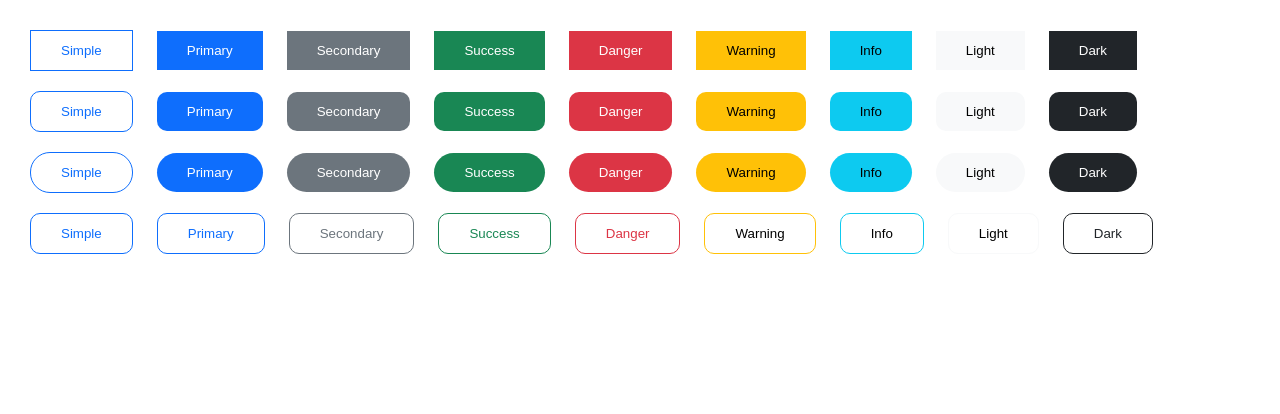
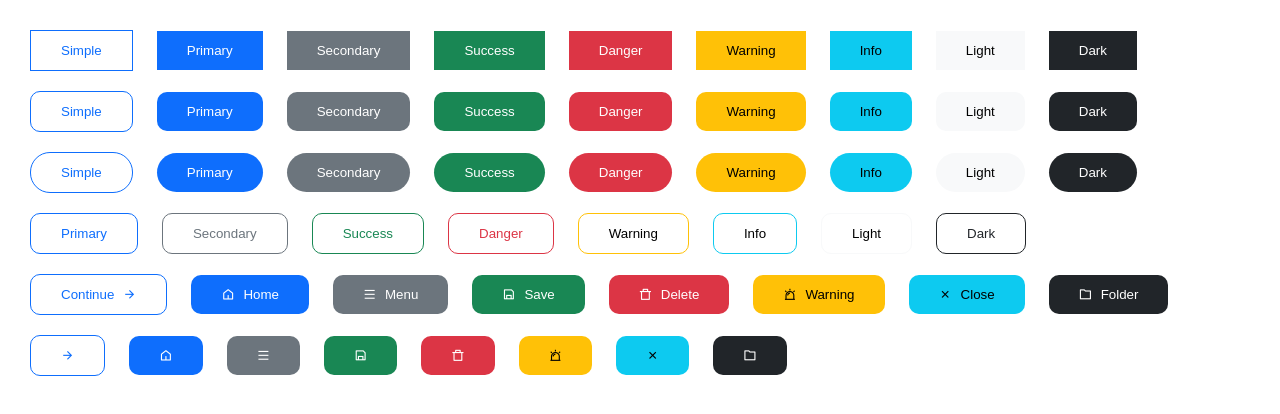
Before and after one commit to Turtle-Forge/belajar-components-website, a plain HTML site: page Belajar Komponen/Button/index.html in a window 1280 px wide. Drawn offline with nearby package versions, Linux system fonts and the light colour scheme.

Commit message:
create button + icon

```diff
--- a/Belajar Komponen/Button/index.html
+++ b/Belajar Komponen/Button/index.html
@@ -5,10 +5,14 @@
     <meta name="viewport" content="width=device-width, initial-scale=1.0" />
     <title>Button</title>
 
+    <!-- ================ CSS ================ -->
     <link rel="stylesheet" href="style.css" />
+
+    <!-- ================ Icon ================ -->
+    <link href="https://cdn.jsdelivr.net/npm/remixicon@4.2.0/fonts/remixicon.css" rel="stylesheet" />
   </head>
   <body>
-    <div class="design1">
+    <div class="btn--no--rounded">
       <button class="btn design1 btn--simple">Simple</button>
       <button class="btn design1 btn--primary">Primary</button>
       <button class="btn design1 btn--secondary">Secondary</button>
@@ -20,7 +24,7 @@
       <button class="btn design1 btn--dark">Dark</button>
     </div>
 
-    <div class="design2">
+    <div class="btn--rounded--min">
       <button class="btn design2 btn--simple">Simple</button>
       <button class="btn design2 btn--primary">Primary</button>
       <button class="btn design2 btn--secondary">Secondary</button>
@@ -32,7 +36,7 @@
       <button class="btn design2 btn--dark">Dark</button>
     </div>
 
-    <div class="design3">
+    <div class="btn--rounded">
       <button class="btn design3 btn--simple">Simple</button>
       <button class="btn design3 btn--primary">Primary</button>
       <button class="btn design3 btn--secondary">Secondary</button>
@@ -44,8 +48,7 @@
       <button class="btn design3 btn--dark">Dark</button>
     </div>
 
-    <div class="design4">
-      <button class="btn design4 btn--simple--outline">Simple</button>
+    <div class="btn--outline">
       <button class="btn design4 btn--primary--outline">Primary</button>
       <button class="btn design4 btn--secondary--outline">Secondary</button>
       <button class="btn design4 btn--success--outline">Success</button>
@@ -57,5 +60,80 @@
     </div>
 
     <!-- Todo: Buat button + Icon (add, arrow, etc) -->
+    <div class="btn--rounded--min">
+      <button class="btn design2 btn--simple">
+        <span style="margin-right: 5px">Continue</span>
+        <i class="ri-arrow-right-line"></i>
+      </button>
+
+      <button class="btn design2 btn--primary">
+        <i class="ri-home-5-line"></i>
+        <span style="margin-left: 5px">Home</span>
+      </button>
+
+      <button class="btn design2 btn--secondary">
+        <i class="ri-menu-line"></i>
+        <span style="margin-left: 5px">Menu</span>
+      </button>
+
+      <button class="btn design2 btn--success">
+        <i class="ri-save-line"></i>
+        <span style="margin-left: 5px">Save</span>
+      </button>
+
+      <button class="btn design2 btn--danger">
+        <i class="ri-delete-bin-7-line"></i>
+        <span style="margin-left: 5px">Delete</span>
+      </button>
+
+      <button class="btn design2 btn--warning">
+        <i class="ri-alarm-warning-line"></i>
+        <span style="margin-left: 5px">Warning</span>
+      </button>
+
+      <button class="btn design2 btn--info">
+        <i class="ri-close-line"></i>
+        <span style="margin-left: 5px">Close</span>
+      </button>
+
+      <button class="btn design2 btn--dark">
+        <i class="ri-folder-line"></i>
+        <span style="margin-left: 5px">Folder</span>
+      </button>
+
+    <!-- Todo: Buat button + Icon (add, arrow, etc) -->
+    <div class="btn--rounded--min">
+      <button class="btn design2 btn--simple">
+        <i class="ri-arrow-right-line"></i>
+      </button>
+
+      <button class="btn design2 btn--primary">
+        <i class="ri-home-5-line"></i>
+      </button>
+
+      <button class="btn design2 btn--secondary">
+        <i class="ri-menu-line"></i>
+      </button>
+
+      <button class="btn design2 btn--success">
+        <i class="ri-save-line"></i>
+      </button>
+
+      <button class="btn design2 btn--danger">
+        <i class="ri-delete-bin-7-line"></i>
+      </button>
+
+      <button class="btn design2 btn--warning">
+        <i class="ri-alarm-warning-line"></i>
+      </button>
+
+      <button class="btn design2 btn--info">
+        <i class="ri-close-line"></i>
+      </button>
+
+      <button class="btn design2 btn--dark">
+        <i class="ri-folder-line"></i>
+      </button>
+    </div>
   </body>
 </html>
```
